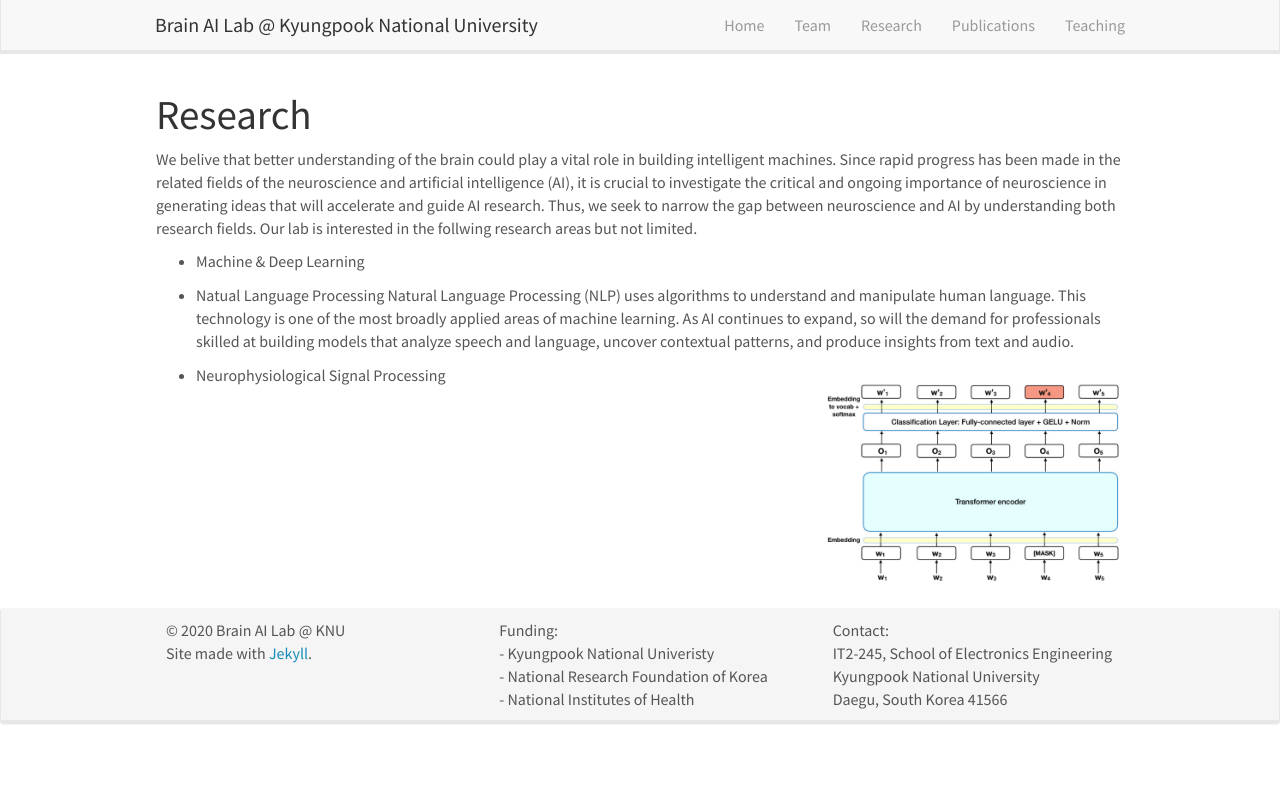
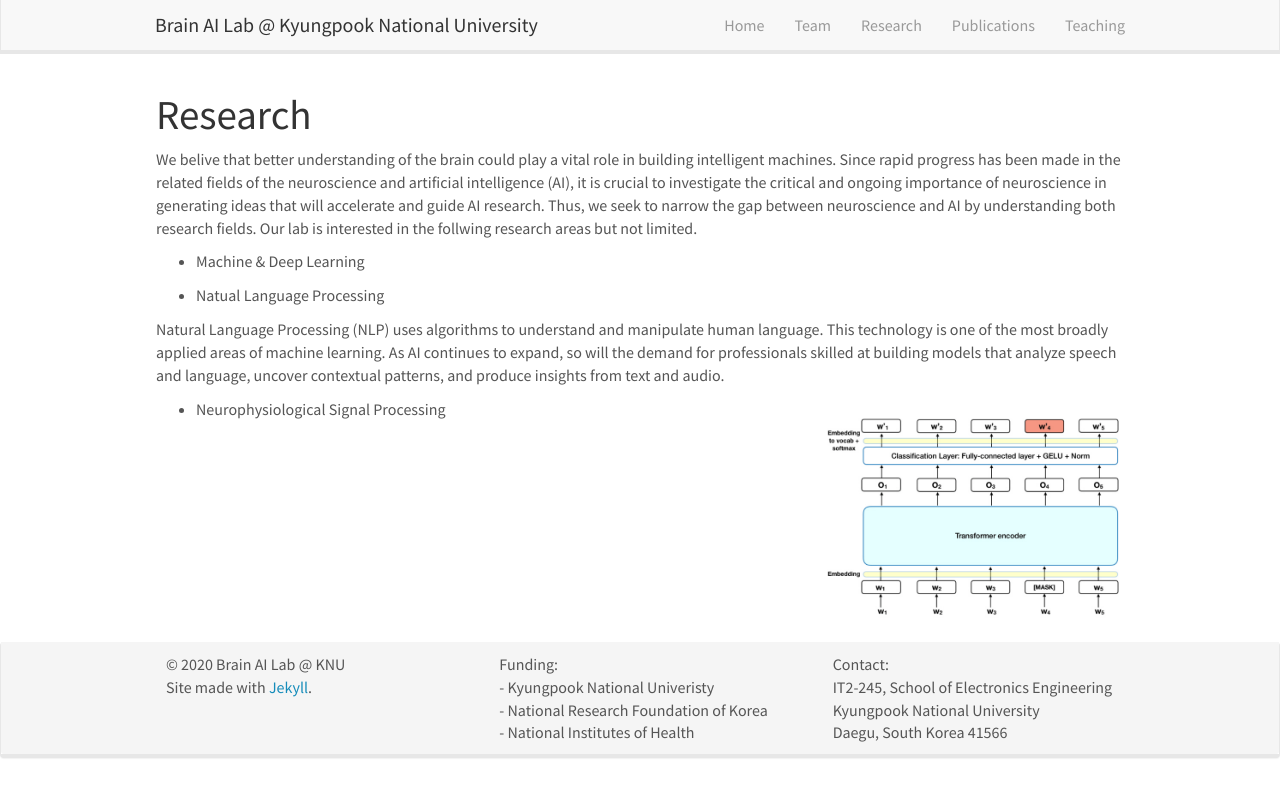
Before and after one commit to KNU-BrainAI/knu-brainai.github.io, a Jekyll site: the page built from _pages/research.md, in a window 1280 px wide. Shown: the top 797 px of the page. Built offline with Jekyll 4.4.1, drawn with Linux system fonts in a browser that asks for light colours; nearby versions of some CDN libraries.

Commit message:
Update research.md

```diff
--- a/_pages/research.md
+++ b/_pages/research.md
@@ -14,8 +14,9 @@ fields of the neuroscience and artificial intelligence (AI), it is crucial to in
 - Machine & Deep Learning
 
 - Natual Language Processing
+
 Natural Language Processing (NLP) uses algorithms to understand and manipulate human language. This technology is one of the most broadly applied areas of machine learning. As AI continues to expand, so will the demand for professionals skilled at building models that analyze speech and language, uncover contextual patterns, and produce insights from text and audio.
 
-![]({{ site.url }}{{ site.baseurl }}/images/bert.jpg){: style="width: 300px; float: right; border: 15px"}
+![]({{ site.url }}{{ site.baseurl }}/images/bert.jpg){: style="width: 300px; float: right; border: 10px"}
 
 - Neurophysiological Signal Processing
```
